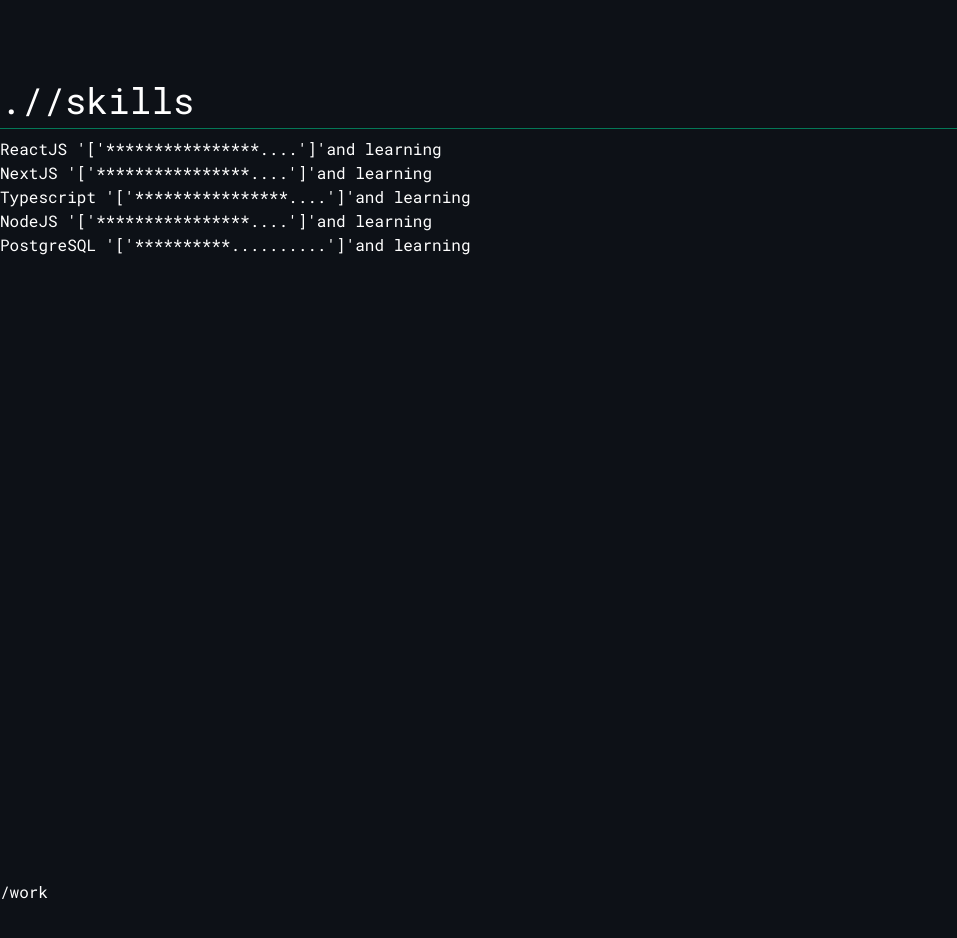
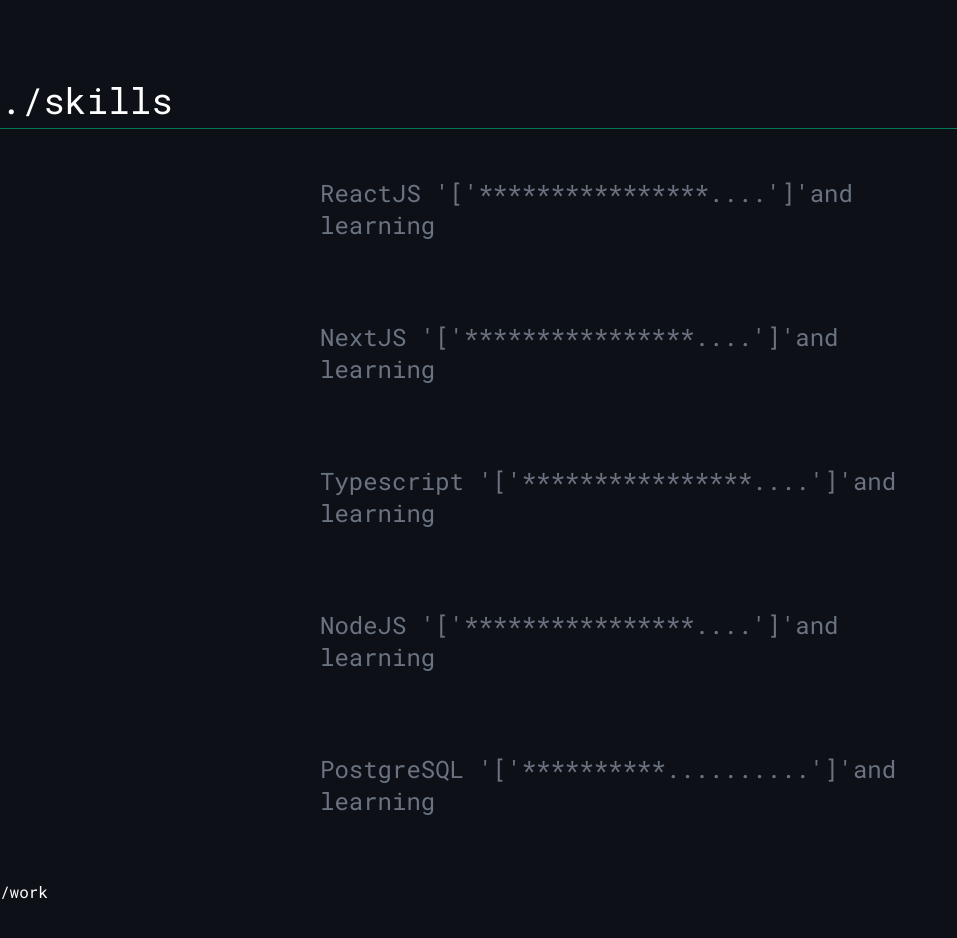
Before and after one commit to ChandrakantPal/ck16dev, a Next.js app: page / in a window 1280 px wide. Shown: the part 1600-2538 px from the top of the page, without its empty margins (0-957 px from the left). Built offline with nearby package versions, Linux system fonts and the light colour scheme.

Commit message:
text color changed

```diff
--- a/components/Skills.tsx
+++ b/components/Skills.tsx
@@ -1,14 +1,24 @@
 const Skills = () => {
   return (
     <section className="w-full h-screen">
-      <h1 className="text-2xl text-left md:text-4xl">.//skills</h1>
+      <h1 className="text-2xl text-left md:text-4xl">./skills</h1>
       <hr className="my-2 border-green-700" />
-      <section className="w-auto mx-auto">
-        <div>ReactJS '['****************....']'and learning</div>
-        <div>NextJS '['****************....']'and learning</div>
-        <div>Typescript '['****************....']'and learning</div>
-        <div>NodeJS '['****************....']'and learning</div>
-        <div>PostgreSQL '['**********..........']'and learning</div>
+      <section className="w-full mx-auto md:w-1/2">
+        <p className="py-10 text-2xl text-left text-gray-500">
+          ReactJS '['****************....']'and learning
+        </p>
+        <p className="py-10 text-2xl text-left text-gray-500">
+          NextJS '['****************....']'and learning
+        </p>
+        <p className="py-10 text-2xl text-left text-gray-500">
+          Typescript '['****************....']'and learning
+        </p>
+        <p className="py-10 text-2xl text-left text-gray-500">
+          NodeJS '['****************....']'and learning
+        </p>
+        <p className="py-10 text-2xl text-left text-gray-500">
+          PostgreSQL '['**********..........']'and learning
+        </p>
       </section>
     </section>
   )
```
